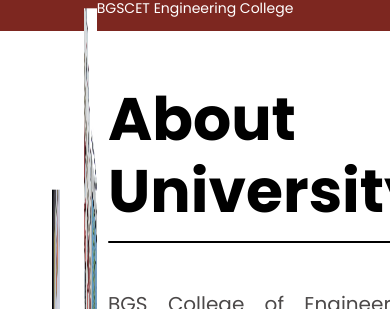
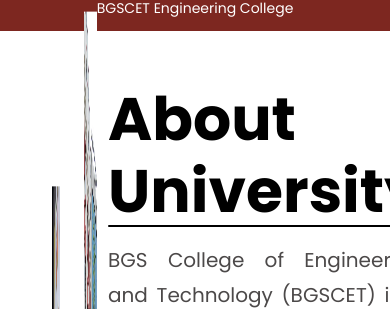
Before and after one commit to naveen-manthri/bgscet, a React (Vite) app: page / in a window 390 px wide. Shown: the part 804-1113 px from the top of the page. Built offline with nearby package versions, Linux system fonts and the light colour scheme.

Commit message:
size changes

```diff
--- a/src/components/DepartmentSectionHeading/DepartmentSectionHeading.css
+++ b/src/components/DepartmentSectionHeading/DepartmentSectionHeading.css
@@ -15,16 +15,16 @@
 
   --transition: 0.3s ease;
 }
-/* .department-section-heading {
-  margin-bottom: 2.5rem;
-} */
+.department-section-heading {
+  margin: 0 0 var(--heading-margin-bottom);
+}
 
 .department-section-heading__title {
   position: relative;
   display: inline-block;
 
-  margin-bottom: var(--heading-margin-bottom);
-  padding-bottom: 1rem;
+  margin-bottom: 0;
+  padding-bottom: 0;
 
   color: var(--clr-title);
 
@@ -49,7 +49,7 @@
 }
 @media (max-width: 64rem) {
   .department-section-heading {
-    margin-bottom: 2rem;
+    margin-bottom: 1rem;
   }
 
   .department-section-heading__title {
@@ -63,7 +63,7 @@
 
 @media (max-width: 48rem) {
   .department-section-heading {
-    margin-bottom: 1.75rem;
+    margin-bottom: 1rem;
   }
 
   .department-section-heading__title {
```
